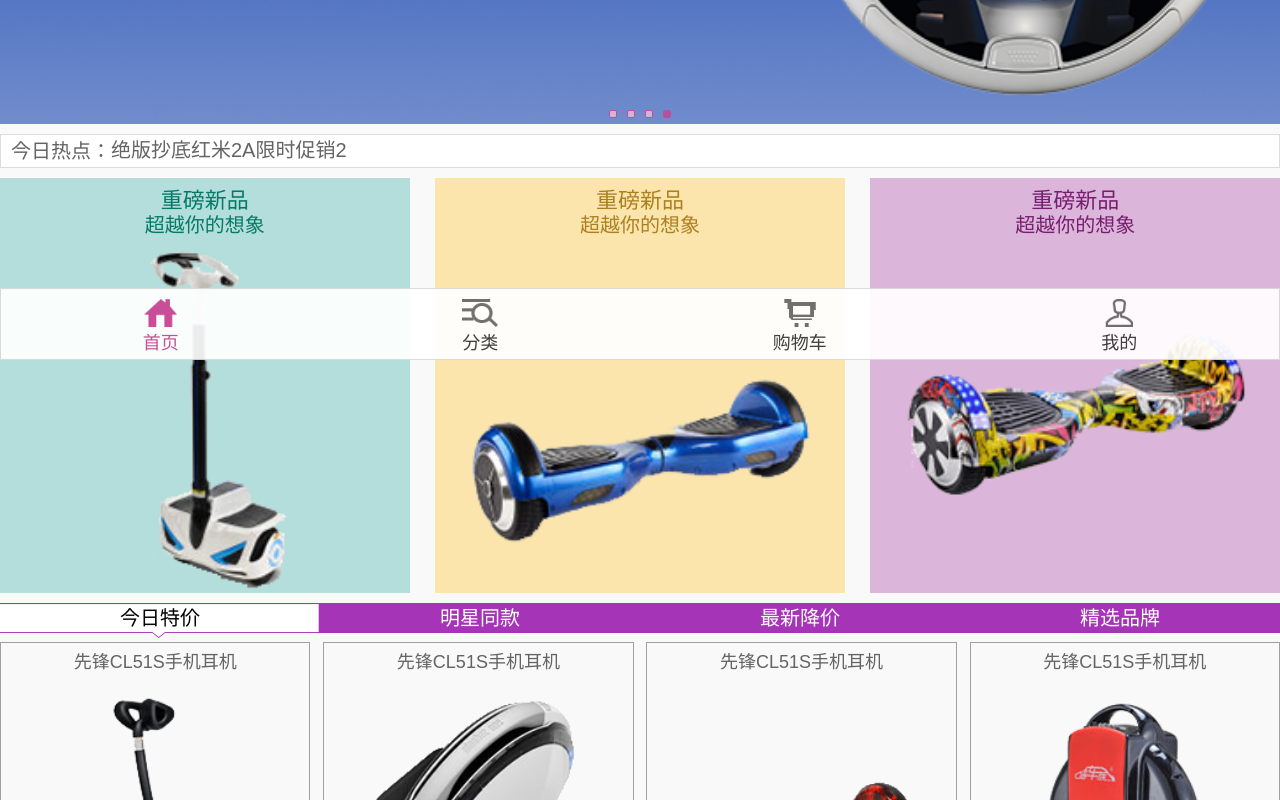
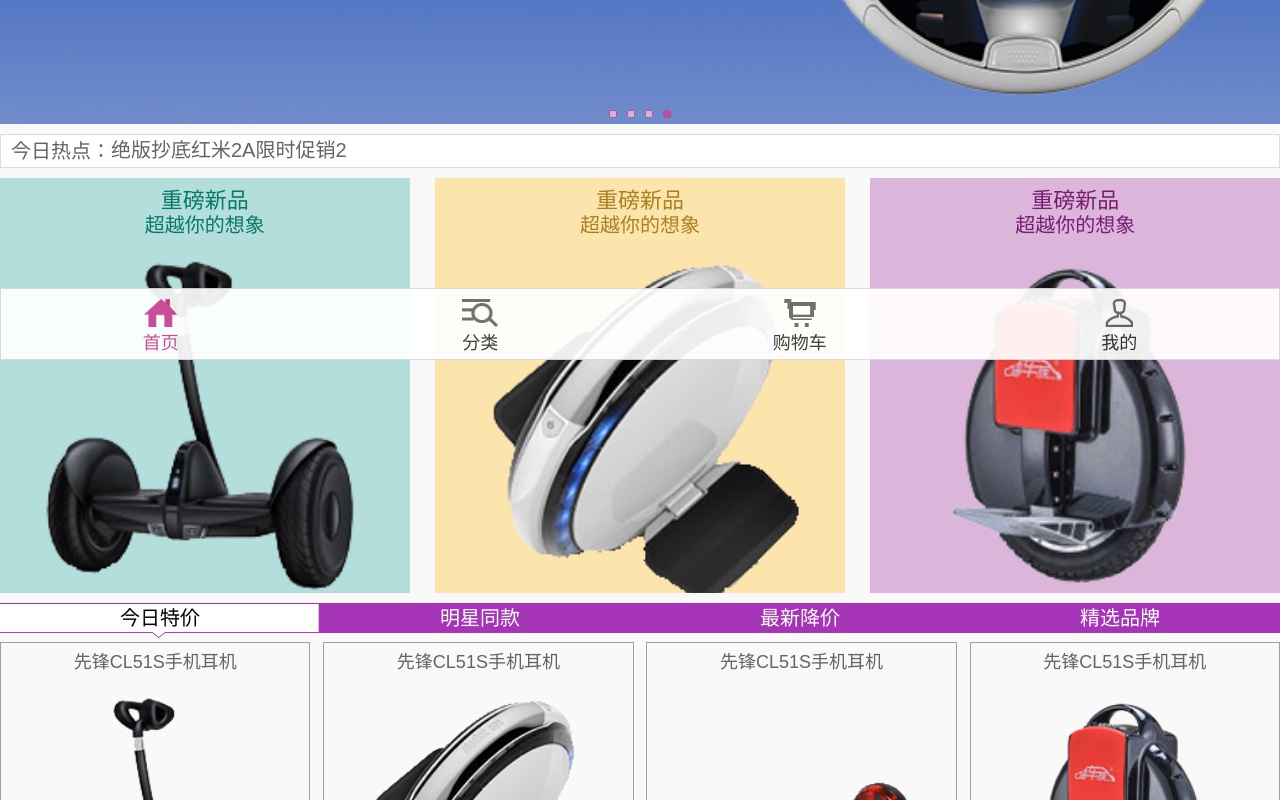
Before and after one commit to blackMango/4fangShopAPP, a plain HTML site: page index.html in a window 1280 px wide. Shown: the part 440-1240 px from the top of the page. Drawn offline with Linux system fonts and the light colour scheme.

Commit message:
Update index.html

```diff
--- a/index.html
+++ b/index.html
@@ -89,7 +89,7 @@
                     <h3>重磅新品</h3>
                     <h4>超越你的想象</h4>
                 </figcaption>
-                <img src="images/photo09.png">
+                <img src="images/photo04.png">
             </a>
         </figure>
         <figure>
@@ -98,7 +98,7 @@
                     <h3>重磅新品</h3>
                     <h4>超越你的想象</h4>
                 </figcaption>
-                <img src="images/photo10.png">
+                <img src="images/photo05.png">
             </a>
         </figure>
         <figure>
@@ -107,7 +107,7 @@
                     <h3>重磅新品</h3>
                     <h4>超越你的想象</h4>
                 </figcaption>
-                <img src="images/photo11.png">
+                <img src="images/photo07.png">
             </a>
         </figure>
     </div>
```
